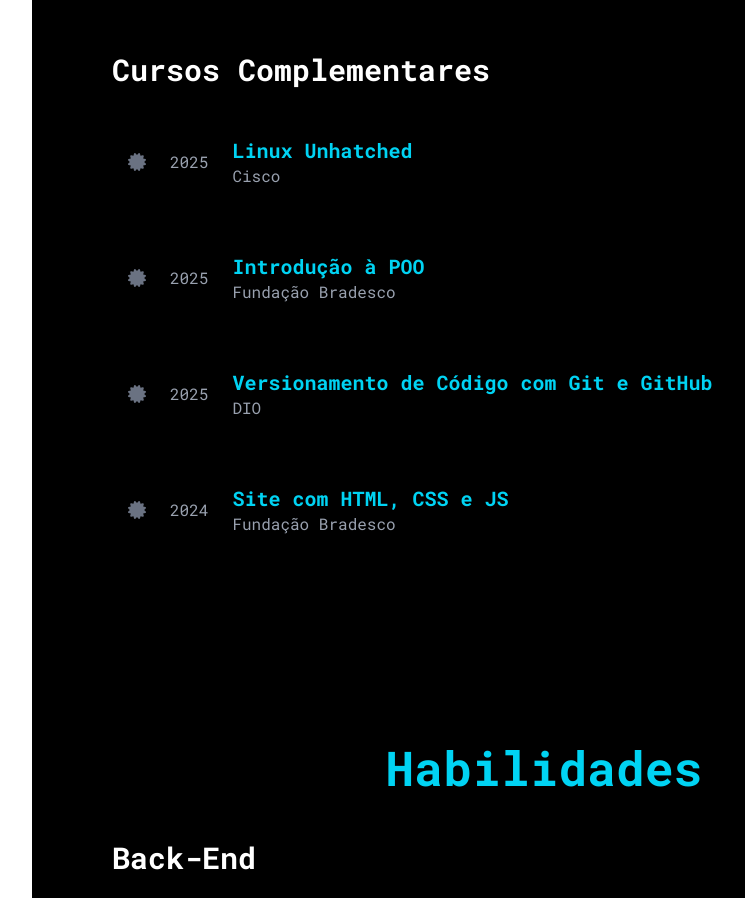
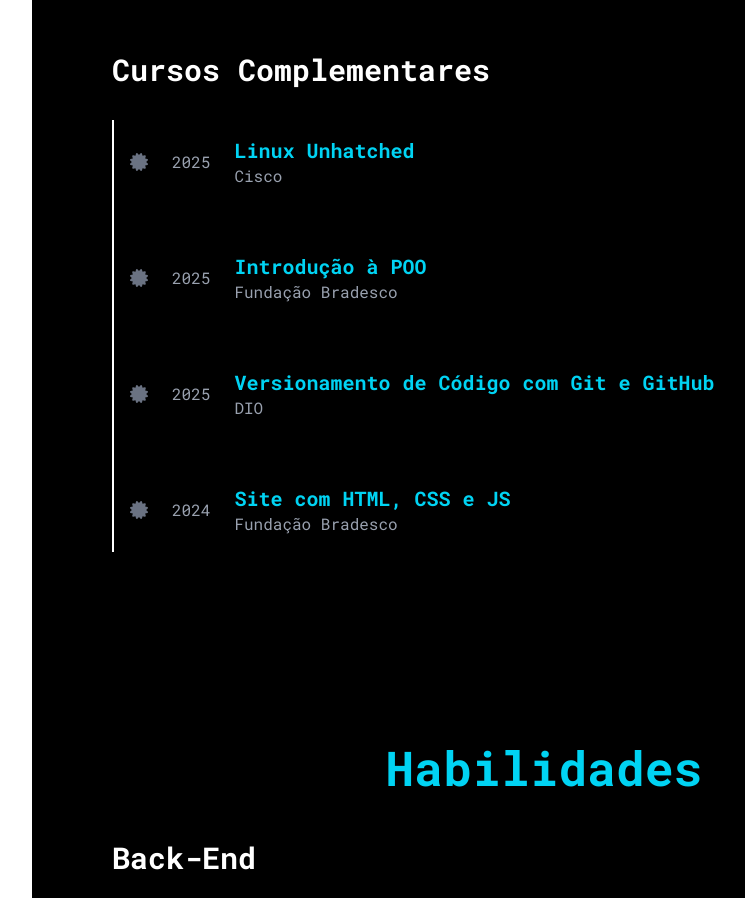
Before and after one commit to Guilherme-Bisof/Portfolio, a Next.js app in the folder frontend/: page / in a window 1280 px wide. Shown: the part 1220-2118 px from the top of the page, without its empty margins (224-969 px from the left). Built offline with nearby package versions, Linux system fonts and the light colour scheme; no server answers.

Commit message:
Test: Testando timeline para cursos

```diff
--- a/frontend/src/components/EducationSection.js
+++ b/frontend/src/components/EducationSection.js
@@ -34,11 +34,16 @@
 
 export default function EducationSection() {
   return (
-    <section id="educacao" className="flex flex-col items-center py-24 bg-black text-white">
+    <section
+      id="educacao"
+      className="flex flex-col items-center py-24 bg-black text-white"
+    >
       <div className="w-full max-w-4xl px-4">
         {/* Título */}
         <div className="w-full mb-16">
-          <h1 className="text-3xl md:text-5xl font-extrabold text-white">Educação</h1>
+          <h1 className="text-3xl md:text-5xl font-extrabold text-white">
+            Educação
+          </h1>
           <div className="h-1 w-24 bg-cyan-400 mt-2"></div>
         </div>
 
@@ -48,13 +53,24 @@
             <FaGraduationCap size={32} />
           </div>
           <div className="flex-1">
-            <p className="text-sm font-semibold text-gray-300 mb-2">{graduation.period}</p>
-            <h3 className="text-2xl font-bold text-cyan-400 mb-1">{graduation.course}</h3>
+            <p className="text-sm font-semibold text-gray-300 mb-2">
+              {graduation.period}
+            </p>
+            <h3 className="text-2xl font-bold text-cyan-400 mb-1">
+              {graduation.course}
+            </h3>
             <p className="text-lg text-white mb-6">{graduation.description}</p>
-            <p className="text-base text-gray-400 mb-4">{graduation.institution}</p>
+            <p className="text-base text-gray-400 mb-4">
+              {graduation.institution}
+            </p>
             <div className="flex flex-wrap gap-2">
-              {graduation.tags.map(tag => (
-                <span key={tag} className="bg-gray-700 text-cyan-300 text-sm px-3 py-1 rounded-full">{tag}</span>
+              {graduation.tags.map((tag) => (
+                <span
+                  key={tag}
+                  className="bg-gray-700 text-cyan-300 text-sm px-3 py-1 rounded-full"
+                >
+                  {tag}
+                </span>
               ))}
             </div>
           </div>
@@ -62,18 +78,29 @@
 
         {/*  Cursos Complementares */}
         <div className="mt-16">
-          <h2 className="text-3xl font-bold mb-8 text-white">Cursos Complementares</h2>
-          <div className="space-y-8">
-            {complementaryCourses.map(course => (
-              <div key={course.name} className="flex items-center gap-6 p-4 rounded-lg hover:bg-gray-900/50 transition-colors">
-                <div className="text-gray-500"><FaCertificate size={18} /></div>
-                <div className="text-gray-400 font-medium">{course.year}</div>
-                <div className="flex-1">
-                  <h4 className="text-xl font-bold text-cyan-400">{course.name}</h4>
-                  <p className="text-base text-gray-400">{course.institution}</p>
+          <h2 className="text-3xl font-bold mb-8 text-white">
+            Cursos Complementares
+          </h2>
+          <div className="relative border-s-2 border-default space-y-8">
+              {complementaryCourses.map((course) => (
+                <div
+                  key={course.name}
+                  className="flex items-center gap-6 p-4 rounded-lg hover:bg-gray-900/50 transition-colors"
+                >
+                  <div className="text-gray-500">
+                    <FaCertificate size={18} />
+                  </div>
+                  <div className="text-gray-400 font-medium">{course.year}</div>
+                  <div className="flex-1">
+                    <h4 className="text-xl font-bold text-cyan-400">
+                      {course.name}
+                    </h4>
+                    <p className="text-base text-gray-400">
+                      {course.institution}
+                    </p>
+                  </div>
                 </div>
-              </div>
-            ))}
+              ))}
           </div>
         </div>
       </div>
```
